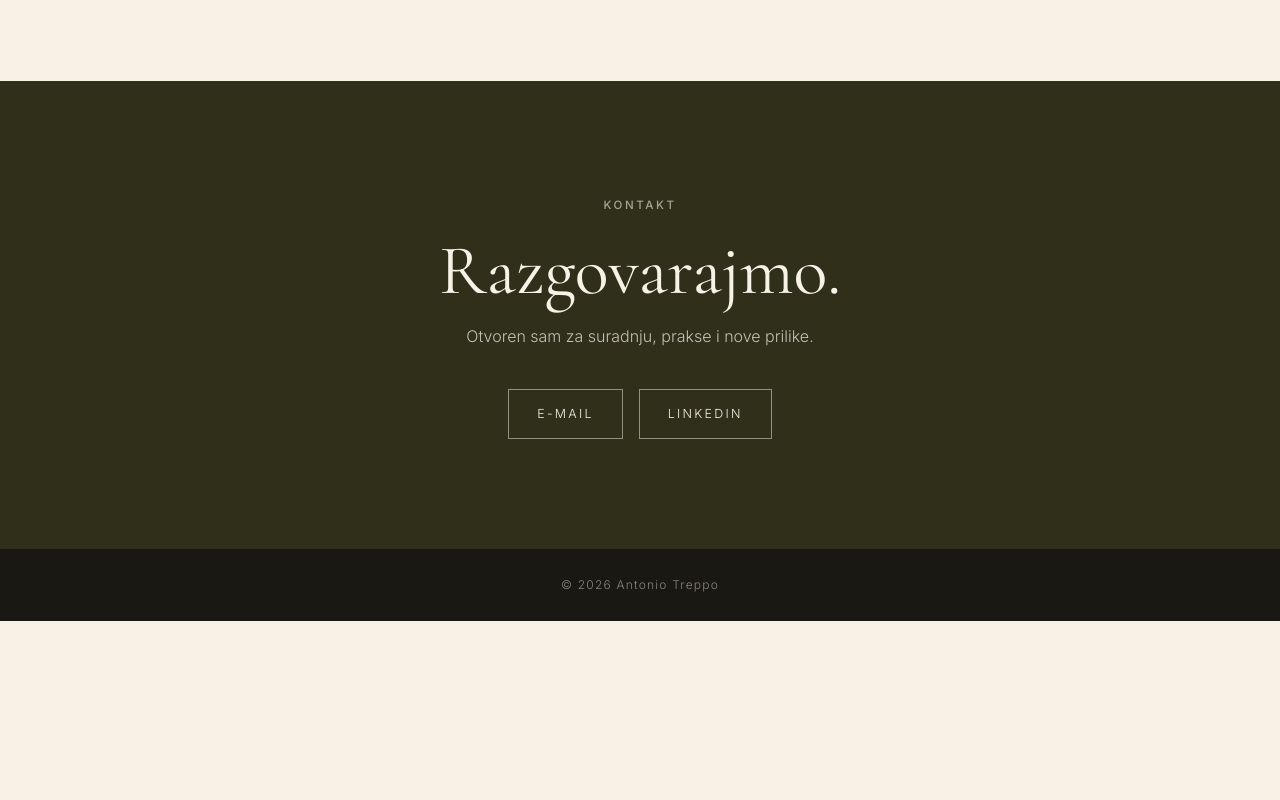
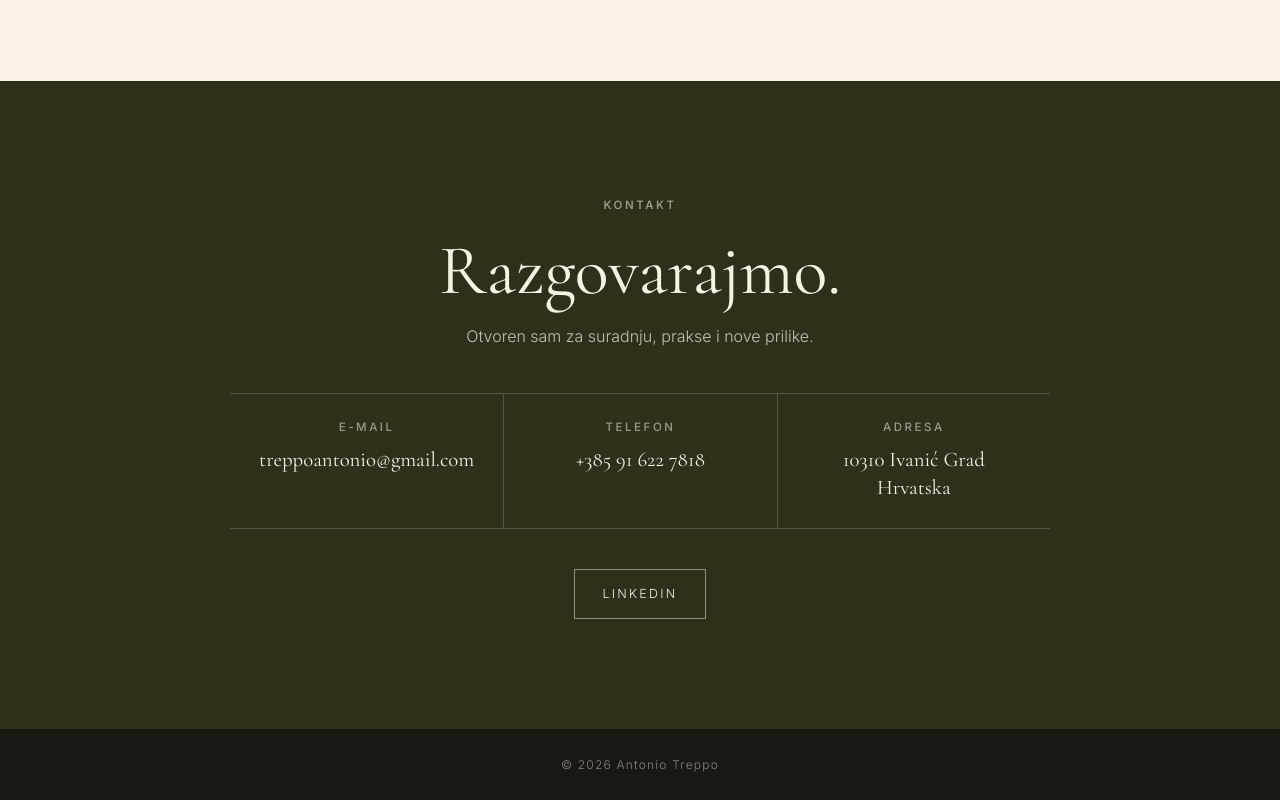
Before and after one commit to treppoantonio/-ivotopis, a plain HTML site: page index.html in a window 1280 px wide. Shown: the part 7951-8751 px from the top of the page. Before the commit the page ends 8572 px from the top, so only its background shows below. Drawn offline with nearby package versions, Linux system fonts and the light colour scheme.

Commit message:
Dodaj kontakt podatke na dno stranice
Co-Authored-By: Claude Opus 5.5 <noreply@anthropic.com>
Claude-Session: https://claude.ai/code/session_01VbVStPSikNFmzCztLTbRuz

```diff
--- a/index.html
+++ b/index.html
@@ -130,6 +130,13 @@
   .contact{background:var(--olive);color:var(--cream);padding:110px 0;text-align:center}
   .contact h2{font-size:clamp(2.6rem,6vw,4.4rem)}
   .contact p{opacity:.75;margin-top:14px}
+  .contact-info{margin:44px auto 0;display:grid;grid-template-columns:repeat(3,1fr);max-width:820px;border-top:1px solid rgba(247,241,230,.2);border-bottom:1px solid rgba(247,241,230,.2)}
+  .contact-info div{padding:26px 16px}
+  .contact-info div+div{border-left:1px solid rgba(247,241,230,.2)}
+  .contact-info span.label{display:block;opacity:.55;margin-bottom:10px;font-family:var(--sans);font-size:.72rem}
+  .contact-info a,.contact-info span{font-family:var(--serif);font-size:1.3rem;text-decoration:none;line-height:1.35}
+  .contact-info a:hover{color:var(--accent)}
+  @media (max-width:700px){.contact-info{grid-template-columns:1fr}.contact-info div+div{border-left:0;border-top:1px solid rgba(247,241,230,.2)}}
   .contact .links{margin-top:40px;display:flex;justify-content:center;gap:16px;flex-wrap:wrap}
   .btn{display:inline-block;padding:14px 28px;border:1px solid rgba(247,241,230,.5);text-decoration:none;font-size:.78rem;letter-spacing:.18em;text-transform:uppercase;transition:background .2s,color .2s}
   .btn:hover{background:var(--cream);color:var(--olive)}
@@ -460,8 +467,12 @@
     <span class="label" style="opacity:.6">Kontakt</span>
     <h2 class="reveal" style="margin-top:16px">Razgovarajmo.</h2>
     <p>Otvoren sam za suradnju, prakse i nove prilike.</p>
+    <div class="contact-info">
+      <div><span class="label">E-mail</span><a href="mailto:treppoantonio@gmail.com">treppoantonio@gmail.com</a></div>
+      <div><span class="label">Telefon</span><a href="tel:+385916227818">+385 91 622 7818</a></div>
+      <div><span class="label">Adresa</span><span>10310 Ivanić Grad<br>Hrvatska</span></div>
+    </div>
     <div class="links">
-      <a class="btn" href="mailto:treppoantonio@gmail.com">E-mail</a>
       <a class="btn" href="https://www.linkedin.com/in/antonio-treppo-569b9925b" target="_blank" rel="noopener">LinkedIn</a>
     </div>
   </div>
```
